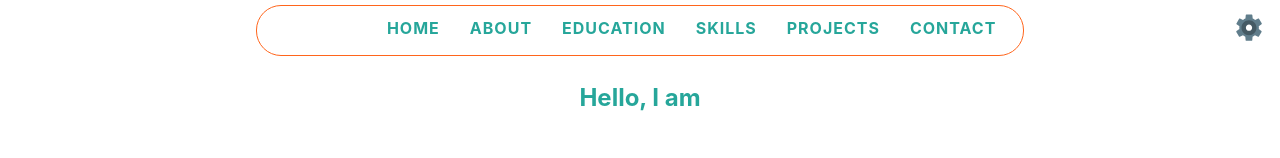
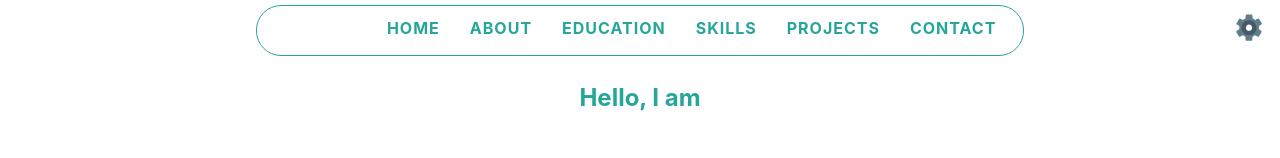
Before and after one commit to rajon-git/Developer_Portfolio, a React (Create React App) app: page /contact in a window 1280 px wide. Shown: the top 158 px of the page. Built offline with nearby package versions, Linux system fonts and the light colour scheme; no server answers.

Commit message:
update 1

```diff
--- a/src/Component/Footer.js
+++ b/src/Component/Footer.js
@@ -280,7 +280,7 @@ export default function Footer() {
               {/* number  */}
               <Flex mt="30px">
                 <Box w="30%">
-                  <FormLabel color="#ff651c">Number:</FormLabel>
+                  <FormLabel color="#26A69A">Number:</FormLabel>
                 </Box>
                 <Input
                   border="1px solid #26A69A"
--- a/src/Component/NavBar.jsx
+++ b/src/Component/NavBar.jsx
@@ -63,7 +63,7 @@ export const NavBar = () => {
         zIndex="99"
         w="60%"
         m="auto"
-        border="1px solid #ff651c"
+        border="1px solid #26A69A"
         borderRadius="25px"
       >
         <Flex w="70%" justify="space-between" letterSpacing="1px" m="auto">
--- a/src/db/projectdb.js
+++ b/src/db/projectdb.js
@@ -7,9 +7,8 @@ import {
   node,
   react,
   redux,
-
 } from "./techstack";
-  import Capture from "./../Banner/Capture.PNG"
+import Capture from "./../Banner/Capture.PNG";
 
 export const ProjectList = [
   {
@@ -22,5 +21,4 @@ import {
     liveLink: "https://marvelous-crack-5191.vercel.app/",
     gitLink: "https://github.com/SumatM/Spartan",
   },
-
 ];
```
Also changed, not shown: src/Component/Intro.js (+70 -26 lines). Lines whose indentation alone changed are shown as unchanged.
